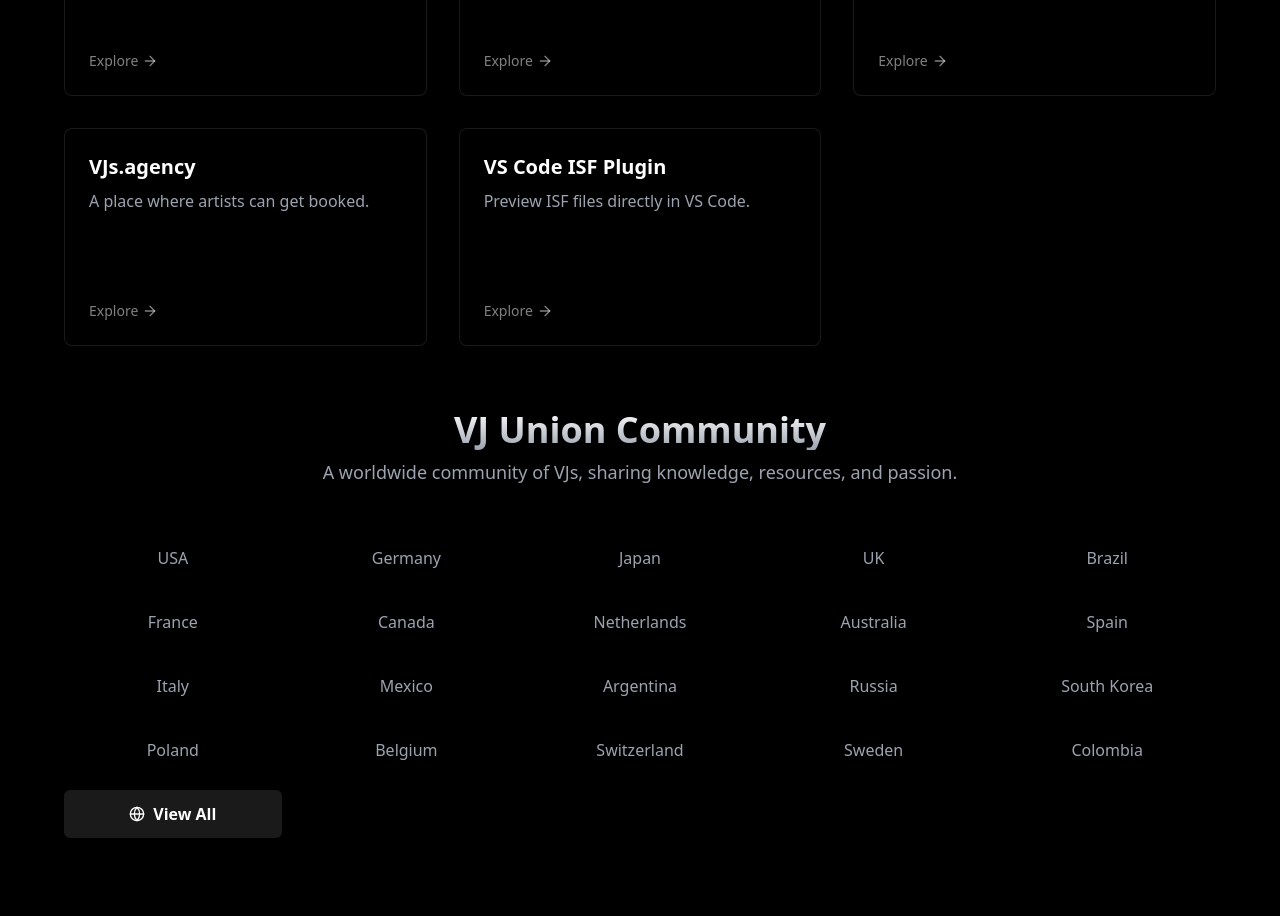
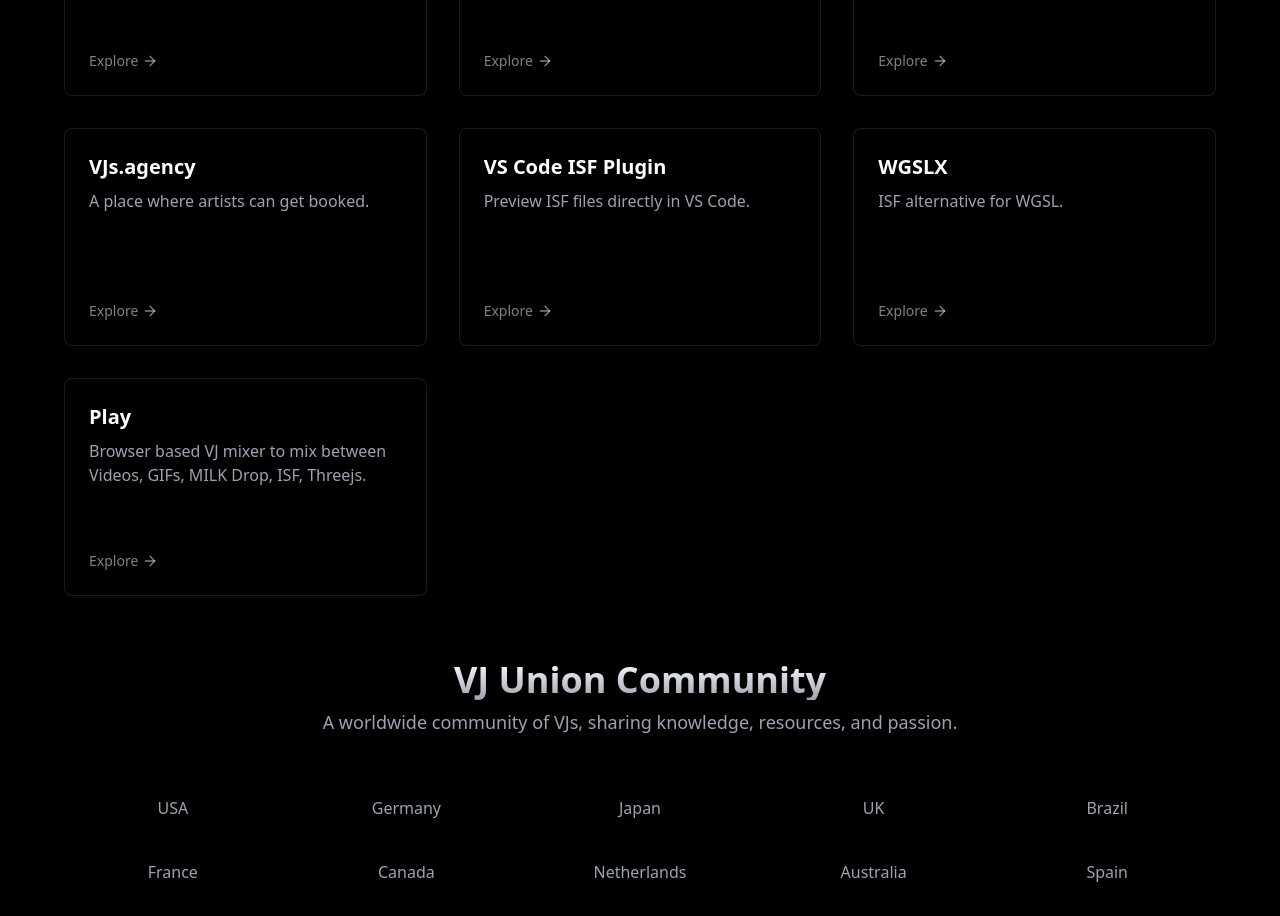
Before and after one commit to vdmo/compiling-org-web-projects, a React (Vite) app: page / in a window 1280 px wide. Shown: the part 800-1716 px from the top of the page. Built offline with nearby package versions, Linux system fonts and the light colour scheme.

Commit message:
[dyad] Add two more project cards - wrote 1 file(s)

```diff
--- a/src/pages/Index.tsx
+++ b/src/pages/Index.tsx
@@ -44,6 +44,16 @@ const projects = [
   {
     title: "VS Code ISF Plugin",
     description: "Preview ISF files directly in VS Code.",
+    href: "#",
+  },
+  {
+    title: "WGSLX",
+    description: "ISF alternative for WGSL.",
+    href: "#",
+  },
+  {
+    title: "Play",
+    description: "Browser based VJ mixer to mix between Videos, GIFs, MILK Drop, ISF, Threejs.",
     href: "#",
   },
 ];
```
